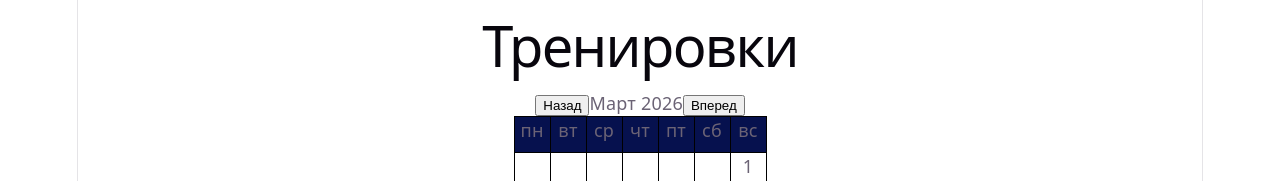
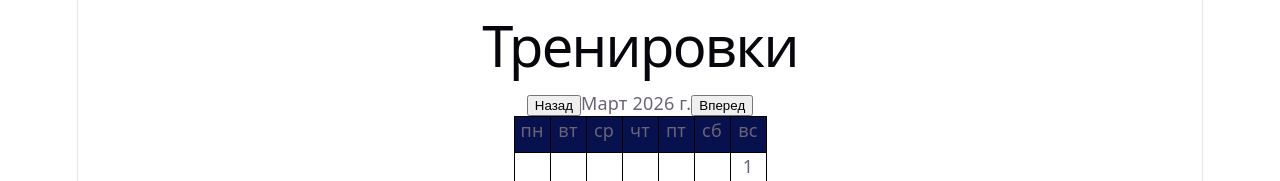
Before and after one commit to JuliaPalna/my-gym-book, a React (Vite) app in the folder client/: page /workouts in a window 1280 px wide. Shown: the top 181 px of the page. Built offline with nearby package versions, Linux system fonts and the light colour scheme.

Commit message:
workouts-feature-календарь-иправление ошибок

```diff
--- a/client/src/features/Calendar/Calendar.tsx
+++ b/client/src/features/Calendar/Calendar.tsx
@@ -1,24 +1,21 @@
 import { type JSX } from 'react';
 import { Button } from '../../shared';
 import { useCalendar } from './useCalendar';
-import { NAME_MONTH, NAME_DAYS_WEEK } from './constants';
+import { NAME_DAYS_WEEK } from './constants';
+import type { CalendarProps } from './type';
 import './styles/index.css';
 
-export const Calendar = (): JSX.Element => {
-    const {
-        currentDate: { month, year },
-        dataCalendar: { calendarDays },
-        onGoBack,
-        onGoForward,
-    } = useCalendar();
+export const Calendar = ({ period, onChange }: CalendarProps): JSX.Element => {
+    const { displayDate, calendarCells, onGoBack, onGoForward } = useCalendar({
+        period,
+        onChange,
+    });
 
     return (
         <>
             <div>
                 <Button onClick={onGoBack}>Назад</Button>
-                <span>
-                    {NAME_MONTH[month]} {year}
-                </span>
+                <span>{displayDate}</span>
                 <Button onClick={onGoForward}>Вперед</Button>
             </div>
 
@@ -33,7 +30,7 @@ export const Calendar = (): JSX.Element => {
             </ul>
 
             <ul className="list calendar-body">
-                {calendarDays.map((day, index) => {
+                {calendarCells.map((day, index) => {
                     return (
                         <li className="list__item" key={`day-${index}`}>
                             {day}
--- /dev/null
+++ b/client/src/features/Calendar/type.ts
@@ -0,0 +1,4 @@
+export interface CalendarProps {
+    period: string;
+    onChange: (newPeriod: string) => void;
+}
--- a/client/src/features/Calendar/useCalendar.ts
+++ b/client/src/features/Calendar/useCalendar.ts
@@ -1,43 +1,54 @@
-import { useState } from 'react';
-import { createCalendar, getCurrentDate } from './utils';
+import { useCallback, useMemo } from 'react';
+import {
+    formatDateForDisplay,
+    formatMonth,
+    getCountCellsForCalendar,
+    getCurrentMonthYear,
+} from './utils';
+import type { CalendarProps } from './type';
 
-export const useCalendar = () => {
-    const { month, year } = getCurrentDate();
+export const useCalendar = ({ period, onChange }: CalendarProps) => {
+    const monthYear =
+        period && period.length >= 7 ? period : getCurrentMonthYear();
 
-    const [currentDate, setCurrentDate] = useState({ month, year });
+    const [year, month] = monthYear.split('-').map((item) => Number(item));
 
-    const dataCalendar = createCalendar({
-        month: currentDate.month,
-        year: currentDate.year,
-    });
+    const isValid = !isNaN(year) && !isNaN(month) && month >= 1 && month <= 12;
 
-    const onGoBack = (): void => {
-        if (currentDate.month === 0) {
-            const newDataMonth: number = 11;
-            const newDataYear: number = currentDate.year - 1;
-            setCurrentDate({ year: newDataYear, month: newDataMonth });
+    const displayDate = useMemo(() => {
+        return isValid ? formatDateForDisplay(monthYear) : 'Ошибка даты';
+    }, [monthYear, isValid]);
+
+    const calendarCells = useMemo(() => {
+        if (!isValid) return [];
+        return getCountCellsForCalendar({ year, month });
+    }, [year, month, isValid]);
+
+    const onGoBack = useCallback((): void => {
+        if (!isValid) return;
+
+        if (month === 1) {
+            onChange(`${year - 1}-12`);
             return;
         }
 
-        const newDataMonth: number = currentDate.month - 1;
-        setCurrentDate({ ...currentDate, month: newDataMonth });
-    };
+        onChange(`${year}-${formatMonth(month - 1)}`);
+    }, [year, month, onChange, isValid]);
 
-    const onGoForward = (): void => {
-        if (currentDate.month === 11) {
-            const newDataMonth: number = 0;
-            const newDataYear: number = currentDate.year + 1;
-            setCurrentDate({ year: newDataYear, month: newDataMonth });
+    const onGoForward = useCallback((): void => {
+        if (!isValid) return;
+
+        if (month === 12) {
+            onChange(`${year + 1}-01`);
             return;
         }
 
-        const newDataMonth: number = currentDate.month + 1;
-        setCurrentDate({ ...currentDate, month: newDataMonth });
-    };
+        onChange(`${year}-${formatMonth(month + 1)}`);
+    }, [year, month, onChange, isValid]);
 
     return {
-        currentDate,
-        dataCalendar,
+        displayDate,
+        calendarCells,
         onGoBack,
         onGoForward,
     };
--- a/client/src/features/Calendar/utils/createCalendar.ts
+++ /dev/null
@@ -1,51 +0,0 @@
-import { getCurrentDate } from './getCurrentDate';
-
-interface createCalendarProps {
-    month?: number;
-    year?: number;
-}
-
-export function createCalendar(data: createCalendarProps) {
-    const calendarDays: (number | undefined | '')[] = [];
-
-    let month: number = 0;
-    let year: number = 0;
-
-    if (!data.month || !data.year) {
-        const resolve = getCurrentDate();
-        month = resolve.month;
-        year = resolve.year;
-    } else {
-        month = data.month;
-        year = data.year;
-    }
-
-    const countDayInMonth: number = new Date(year, month + 1, 0).getDate();
-
-    const firstDayOfMonth = new Date(year, month, 1).getDay();
-    const lastDayOfMonth: number = new Date(year, month + 1, 0).getDay();
-
-    const countEmptyCeilForward: number =
-        firstDayOfMonth === 0 ? 6 : firstDayOfMonth - 1;
-
-    const countEmptyCeilLatest: number =
-        6 - (lastDayOfMonth === 0 ? 6 : lastDayOfMonth - 1);
-
-    for (let i = 1; i <= countEmptyCeilForward; i++) {
-        calendarDays.push('');
-    }
-
-    for (let i = 1; i <= countDayInMonth; i++) {
-        calendarDays.push(i);
-    }
-
-    for (let i = 1; i <= countEmptyCeilLatest; i++) {
-        calendarDays.push('');
-    }
-
-    return {
-        month,
-        year,
-        calendarDays,
-    };
-}
--- /dev/null
+++ b/client/src/features/Calendar/utils/formatDateForDisplay.ts
@@ -0,0 +1,14 @@
+export function formatDateForDisplay(dateString: string): string {
+    const currentDate = new Date(`${dateString}-01`);
+
+    if (isNaN(currentDate.getTime())) {
+        return 'Ошибка. Некорректная дата';
+    }
+
+    const formatted: string = new Intl.DateTimeFormat('ru-RU', {
+        month: 'long',
+        year: 'numeric',
+    }).format(currentDate);
+
+    return formatted.charAt(0).toUpperCase() + formatted.slice(1);
+}
--- /dev/null
+++ b/client/src/features/Calendar/utils/formatMonth.ts
@@ -0,0 +1,3 @@
+export function formatMonth(month: number): string {
+    return String(month).padStart(2, '0');
+}
--- /dev/null
+++ b/client/src/features/Calendar/utils/getCountCellsForCalendar.ts
@@ -0,0 +1,39 @@
+interface GetCalendarCellsProps {
+    month: number;
+    year: number;
+}
+
+export function getCountCellsForCalendar({
+    month,
+    year,
+}: GetCalendarCellsProps): (number | '' | undefined)[] {
+    const calendarDays: (number | '' | undefined)[] = [];
+
+    if (!month || !year || isNaN(month) || isNaN(year)) {
+        return calendarDays;
+    }
+
+    const countDayInMonth: number = new Date(year, month, 0).getDate();
+    const firstDayOfMonth: number = new Date(year, month - 1, 1).getDay();
+    const lastDayOfMonth: number = new Date(year, month, 0).getDay();
+
+    const countEmptyCeilForward: number =
+        firstDayOfMonth === 0 ? 6 : firstDayOfMonth - 1;
+
+    const countEmptyCellsAfter: number =
+        6 - (lastDayOfMonth === 0 ? 6 : lastDayOfMonth - 1);
+
+    for (let i = 1; i <= countEmptyCeilForward; i++) {
+        calendarDays.push('');
+    }
+
+    for (let i = 1; i <= countDayInMonth; i++) {
+        calendarDays.push(i);
+    }
+
+    for (let i = 1; i <= countEmptyCellsAfter; i++) {
+        calendarDays.push('');
+    }
+
+    return calendarDays;
+}
--- a/client/src/features/Calendar/utils/getCurrentDate.ts
+++ /dev/null
@@ -1,7 +0,0 @@
-export function getCurrentDate() {
-    const day: Date = new Date();
-    const month: number = day.getMonth();
-    const year: number = day.getFullYear();
-
-    return { day, month, year };
-}
--- /dev/null
+++ b/client/src/features/Calendar/utils/getCurrentMonthYear.ts
@@ -0,0 +1,9 @@
+import { formatMonth } from './formatMonth';
+
+export function getCurrentMonthYear(): string {
+    const day: Date = new Date();
+    const year: number = day.getFullYear();
+    const month: number = day.getMonth() + 1;
+
+    return `${year}-${formatMonth(month)}`;
+}
--- a/client/src/features/Calendar/utils/index.ts
+++ b/client/src/features/Calendar/utils/index.ts
@@ -1,2 +1,4 @@
-export * from './createCalendar';
-export * from './getCurrentDate';
+export * from './formatDateForDisplay';
+export * from './formatMonth';
+export * from './getCountCellsForCalendar';
+export * from './getCurrentMonthYear';
--- a/client/src/pages/WorkoutsPage/WorkoutsPage.tsx
+++ b/client/src/pages/WorkoutsPage/WorkoutsPage.tsx
@@ -1,17 +1,17 @@
-import type { JSX } from 'react';
+import { useState, type JSX } from 'react';
 import { Button } from '../../shared';
 import { Calendar } from '../../features';
 
 export const WorkoutsPage = (): JSX.Element => {
+    const [selectedMonth, setSelectedMonth] = useState<string>('');
+
     const onAddNewWorkout = () => {};
 
     return (
         <>
             <h1>Тренировки</h1>
 
-            <div></div>
-
-            <Calendar />
+            <Calendar period={selectedMonth} onChange={setSelectedMonth} />
 
             <Button onClick={onAddNewWorkout}>
                 Создать тренировку вручную
```
